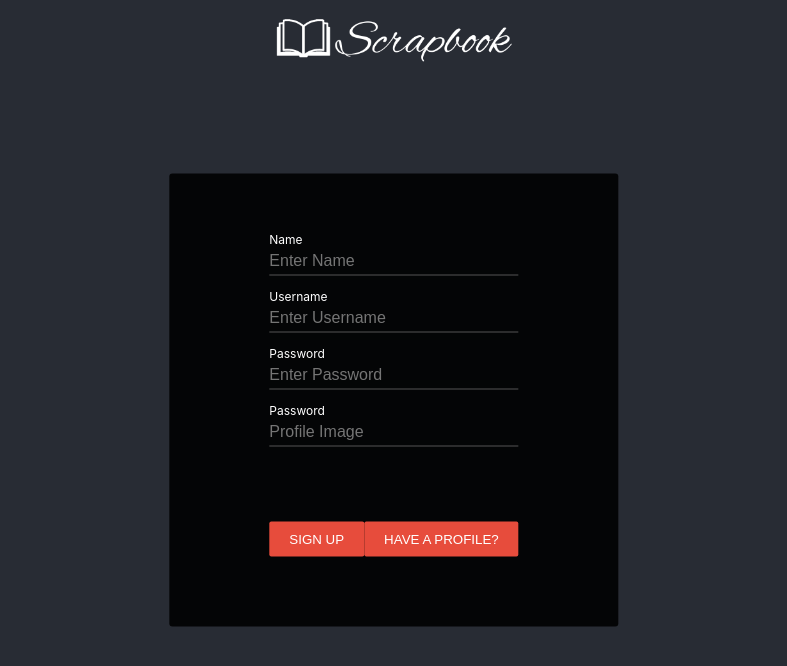
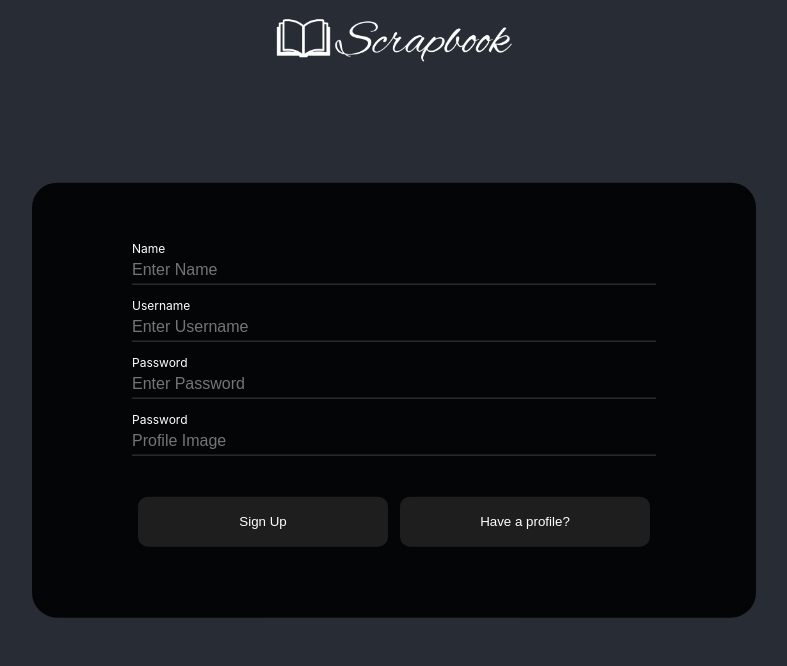
Before and after one commit to ianstrom/ScrapBook, a React (Create React App) app: page /signup in a window 1280 px wide. Shown: the top 666 px of the page, without its empty margins (246-1033 px from the left). Built offline with nearby package versions, Linux system fonts and the light colour scheme.

Commit message:
adding styling

```diff
--- a/src/ClickedProfile.js
+++ b/src/ClickedProfile.js
@@ -46,10 +46,10 @@ function ClickedProfile({ clickedUser, isFollowing, onFollow, onLike, onComment,
                 <div className="profileInfo">Following: {following.length}</div>
             </div>
             <div className="logInButtons">
-                <button onClick={onFollowClick} class="box-1">
-                    <button type="submit" class="btn btn-one">
+                <button onClick={onFollowClick} className="box-1">
+                    <div className="btn btn-one">
                         <span>{isFollowing ? "Unfollow" : "Follow"}</span>
-                    </button>
+                    </div>
                 </button>
             </div>
             {/* <button onClick={onFollowClick}>{isFollowing ? "Unfollow" : "Follow"}</button> */}
--- a/src/CreatePost.js
+++ b/src/CreatePost.js
@@ -30,19 +30,21 @@ function CreatePost({ user, getCurrentUser }) {
     }
 
     return (
-        <div class="loginContainer">
+        <div className="loginContainer">
             <form className="createPostForm" onSubmit={handleSubmit}>
-                <div class="input">
-                    <input placeholder="image" value={image} onChange={(e) => setImage(e.target.value)}></input>
+                <div className="input">
+                    <input placeholder="Image" value={image} onChange={(e) => setImage(e.target.value)}></input>
+                    <label>Image</label>
                 </div>
-                <div class="input">
-                    <input placeholder="caption" value={caption} onChange={(e) => setCaption(e.target.value)}></input>
+                <div className="input">
+                    <input placeholder="Caption" value={caption} onChange={(e) => setCaption(e.target.value)}></input>
+                    <label>Caption</label>
                 </div>
                 <div className="logInButtons">
-                <button type="submit" class="box-1">
-                    <button type="submit" class="btn btn-one">
+                <button type="submit" className="box-1">
+                    <div className="btn btn-one">
                         <span>Post</span>
-                    </button>
+                    </div>
                 </button>
             </div>
             </form>
--- a/src/Login.js
+++ b/src/Login.js
@@ -33,24 +33,24 @@ function Login({ getCurrentUser, getAllUsers }) {
 
     return (
         <div className="login">
-            <div class="loginContainer" >
+            <div className="loginContainer" >
                 <form onSubmit={handleSubmit}>
-                    <div class="input" >
+                    <div className="input" >
                         <input placeholder="Enter Username" type="text" value={username} onChange={(e) => handleUserChange(e)}></input>
                         <label>Username</label>
                     </div>
-                    <div class="input">
+                    <div className="input">
                         <input placeholder="Enter Password" type="password" value={password} onChange={(e) => handlePasswordChange(e)}></input>
                         <label>Password</label>
                     </div>
                     <div className="logInButtons">
-                        <button type="submit" class="box-1">
-                            <button type="submit" class="btn btn-one">
+                        <button type="submit" className="box-1">
+                            <div className="btn btn-one">
                                 <span>Login</span>
-                            </button>
+                            </div>
                         </button>
-                        <button type="submit" class="box-1" onClick={handleClick}>
-                            <button type="submit" class="btn btn-one">
+                        <button type="submit" className="box-1" onClick={handleClick}>
+                            <button type="submit" className="btn btn-one">
                                 <span>New User?</span>
                             </button>
                         </button>
--- a/src/SignUp.js
+++ b/src/SignUp.js
@@ -32,47 +32,36 @@ function SignUp() {
 
     return (
         <div className="signUpContainer">
-            {/* <form className="signUpForm" onSubmit={handleSubmit}>
-                <div className="signUpInput">
-                    <input className="signUpInputs" name="name" placeholder="Enter Name"></input>
-                    <input className="signUpInputs" name="username" placeholder="Enter Username"></input>
-                    <input className="signUpInputs" name="password" placeholder="Enter Password"></input>
-                    <input className="signUpInputs" name="profileimg" placeholder="Profile Image"></input>
-                    <div className="signUpButtons">
-                    <button type="submit" class="box-1">
-                            <button type="submit" class="btn btn-one">
-                                <span>Sign Up</span>
-                            </button>
-                        </button>
-                        <button type="submit" class="box-1" onClick={handleClick}>
-                            <button type="submit" class="btn btn-one">
-                                <span>Have a profile?</span>
-                            </button>
-                        </button>
-                    </div>
-                </div>
-            </form> */}
-
-            <div class="loginContainer">
+            <div className="loginContainer">
                 <form onSubmit={handleSubmit}>
-                    <div class="input" >
+                    <div className="input" >
                         <input name="name" placeholder="Enter Name"></input>
                         <label>Name</label>
                     </div>
-                    <div class="input" >
+                    <div className="input" >
                         <input name="username" placeholder="Enter Username"></input>
                         <label>Username</label>
                     </div>
-                    <div class="input" >
+                    <div className="input" >
                         <input name="password" placeholder="Enter Password"></input>
                         <label>Password</label>
                     </div>
-                    <div class="input" >
+                    <div className="input" >
                         <input name="profileimg" placeholder="Profile Image"></input>
                         <label>Password</label>
                     </div>
-                    <button className="loginButton" type="submit">Sign Up</button>
-                        <button className="loginButton" onClick={handleClick}>Have a profile?</button>
+                    <div className="signUpButtons">
+                        <button type="submit" className="box-1">
+                            <div className="btn btn-one">
+                                <span>Sign Up</span>
+                            </div>
+                        </button>
+                        <button type="submit" className="box-1" onClick={handleClick}>
+                            <div className="btn btn-one">
+                                <span>Have a profile?</span>
+                            </div>
+                        </button>
+                    </div>
                 </form>
             </div>
         </div>
--- a/src/index.css
+++ b/src/index.css
@@ -65,7 +65,6 @@ code {
   padding-left: 100px;
   padding-top: 33px;
   font-size: 20px;
-  font-family: source-code-pro;
   color: white;
 }
 
@@ -456,11 +455,6 @@ button[class*=box] {
   cursor: pointer;
 }
 
-/*
-========================
-      BUTTON ONE
-========================
-*/
 .btn-one {
   color: #FFF;
   transition: all 0.2s;
@@ -485,9 +479,10 @@ button[class*=box] {
   border-bottom-width: 1px;
   border-top-style: solid;
   border-bottom-style: solid;
-  border-top-color: rgba(255, 255, 255, 0.5);
-  border-bottom-color: rgba(255, 255, 255, 0.5);
+  border-top-color: rgb(255, 255, 255);
+  border-bottom-color: rgb(255, 255, 255);
   transform: scale(0.1, 1);
+  border-radius: 10px;
 }
 
 .btn-one:hover span {
@@ -509,6 +504,7 @@ button[class*=box] {
   z-index: 1;
   transition: all 0.2s;
   background-color: rgba(255, 255, 255, 0.1);
+  border-radius: 10px;
 }
 
 .btn-one:hover::after {
@@ -529,148 +525,64 @@ button[class*=box] {
   justify-content: center;
 }
 
+.loginContainer {
+  position: absolute;
+  left: 50%;
+  top: 50%;
+  transform: translate(-50%, -50%);
+  background-color: rgba(0, 0, 0, 0.89);
+  border-radius: 3px;
+  padding: 70px 100px;
+  border-radius: 25px;
+}
 
+.input {
+  position: relative;
+  margin-bottom: 25px;
+}
 
+.input label {
+  position: absolute;
+  top: 0px;
+  left: 0px;
+  font-size: 16px;
+  color: #fff;
+  transition: all 0.5s ease-in-out;
+}
 
+.input input {
+  border: 0;
+  border-bottom: 1px solid #3d3d3d;
+  background: transparent;
+  width: 100%;
+  padding: 8px 0 5px 0;
+  font-size: 16px;
+  color: #fff;
+}
 
+.input input:focus {
+  border: none;
+  outline: none;
+  border-bottom: 1px solid #ffffff;
+}
 
+.loginButton {
+  color: #fff;
+  background-color: #e74c3c;
+  outline: none;
+  border: 0;
+  color: #fff;
+  padding: 10px 20px;
+  text-transform: uppercase;
+  margin-top: 50px;
+  border-radius: 2px;
+  cursor: pointer;
+  position: relative;
+}
 
-
-
-
-
-
-
-
-
-
-
-
-
-
-
-
-
-
-
-
-
-
-
-
-
-
-
-
-
-
-
-
-
-
-
-
-
-
-
-
-
-
-
-
-
-
-
-
-
-
-
-
-
-
-
-
-
-
-
-
-
-
-
-
-
-
-
-
-
-
-
-
-
-
-
-
-
-
-
-
-
-
-
-
-
-
-.loginContainer{
-	position:absolute;
-	left:50%;
-	top:50%;
-	transform: translate(-50%,-50%);
-    background-color: rgba(0, 0, 0, 0.89);
-	border-radius:3px;
-	padding:70px 100px;
-}
-.input{
-	position:relative;
-	margin-bottom:25px;
-}
-.input label{
-	position:absolute;
-	top:0px;
-	left:0px;
-	font-size:16px;
-	color:#fff;
-	transition: all 0.5s ease-in-out;
-}
-.input input{
-  border:0;
-  border-bottom:1px solid #555;
-  background:transparent;
-  width:100%;
-  padding:8px 0 5px 0;
-  font-size:16px;
-  color:#fff;
-}
-.input input:focus{
- border:none;
- outline:none;
- border-bottom:1px solid #e74c3c;
-}
-.loginButton{
-	color:#fff;
-	background-color:#e74c3c;
-	outline: none;
-    border: 0;
-    color: #fff;
-	padding:10px 20px;
-	text-transform:uppercase;
-	margin-top:50px;
-	border-radius:2px;
-	cursor:pointer;
-	position:relative;
-}
-.input input:focus ~ label,
-.input input:valid ~ label{
-	top:-12px;
-	font-size:12px;
+.input input:focus~label,
+.input input:valid~label {
+  top: -12px;
+  font-size: 12px;
 
 }
```
